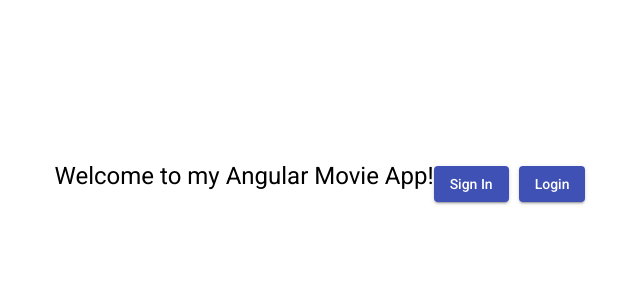
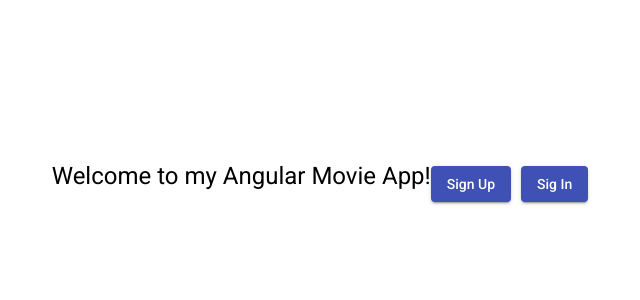
Before and after one commit to FluffyderDelphin/AngularMovieApp-Angular-client, an Angular app: page /welcome in a window 1280 px wide. Shown: the top 300 px of the page, without its empty margins (315-955 px from the left). Built offline with nearby package versions, Linux system fonts and the light colour scheme.

Commit message:
changes names

```diff
--- a/src/app/welcome-page/welcome-page.component.html
+++ b/src/app/welcome-page/welcome-page.component.html
@@ -8,7 +8,7 @@
     style="margin-right: 10px;"
     color="primary"
   >
-      Sign In
+    Sign Up
   </button>
   <button
     mat-raised-button
@@ -16,6 +16,6 @@
     (click)="openUserLoginDialog()"
     style="margin-right: 10px;"
   >
-      Login
+    Sig In
   </button>
 </div>
--- a/src/app/welcome-page/welcome-page.component.ts
+++ b/src/app/welcome-page/welcome-page.component.ts
@@ -2,27 +2,29 @@ import { Component, OnInit } from '@angular/core';
 import { UserLoginFormComponent } from '../user-login-form/user-login-form.component';
 import { UserRegistrationFormComponent } from '../user-registration-form/user-registration-form.component';
 import { MatDialog } from '@angular/material/dialog';
-
+import { Router } from '@angular/router';
 
 @Component({
   selector: 'app-welcome-page',
   templateUrl: './welcome-page.component.html',
-  styleUrls: ['./welcome-page.component.scss']
+  styleUrls: ['./welcome-page.component.scss'],
 })
 export class WelcomePageComponent implements OnInit {
-
-  constructor(public dialog: MatDialog) { }
+  constructor(public dialog: MatDialog, public router: Router) {}
 
   ngOnInit(): void {
+    if (localStorage.getItem('user')) {
+      this.router.navigate(['movies']);
+    }
   }
   openUserRegistrationDialog(): void {
     this.dialog.open(UserRegistrationFormComponent, {
-      width: '280px'
+      width: '280px',
     });
   }
-openUserLoginDialog(): void {
+  openUserLoginDialog(): void {
     this.dialog.open(UserLoginFormComponent, {
-      width: '280px'
+      width: '280px',
     });
   }
 }
```
Lines whose indentation alone changed are shown as unchanged.
